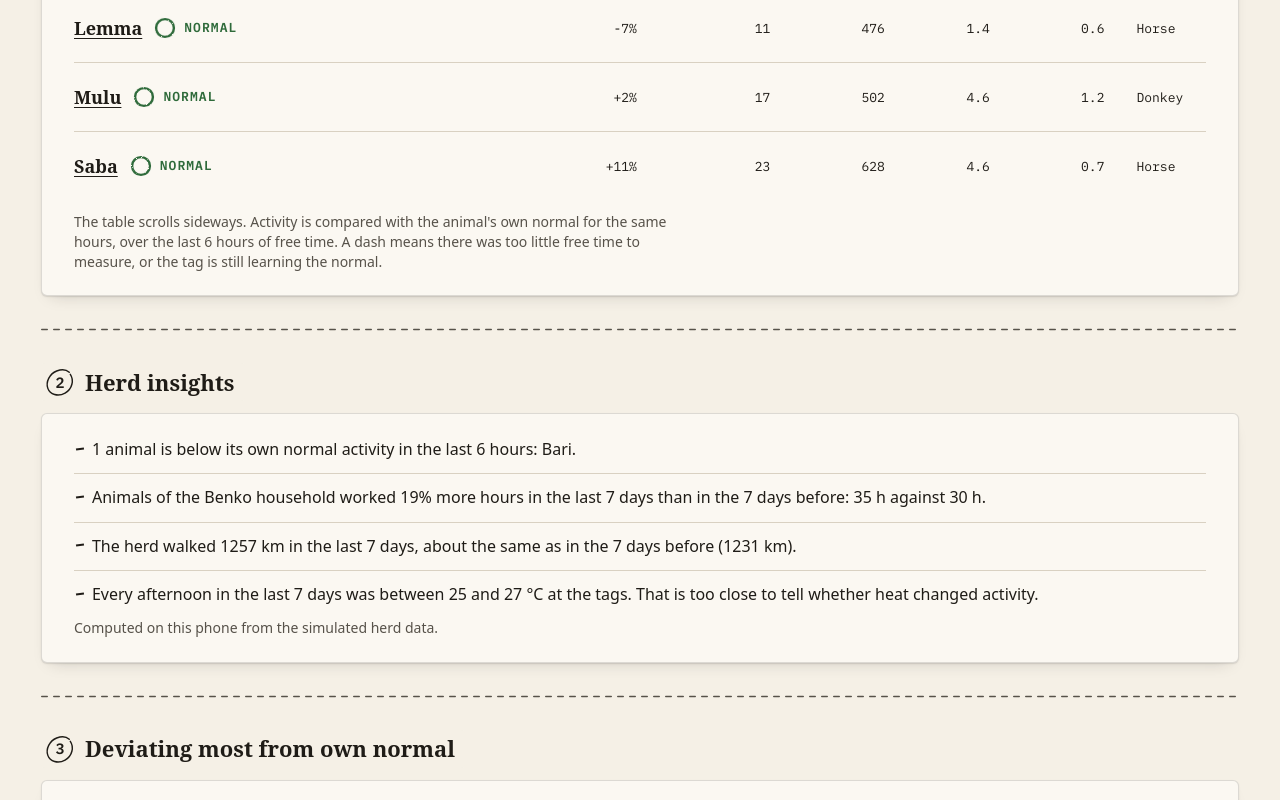
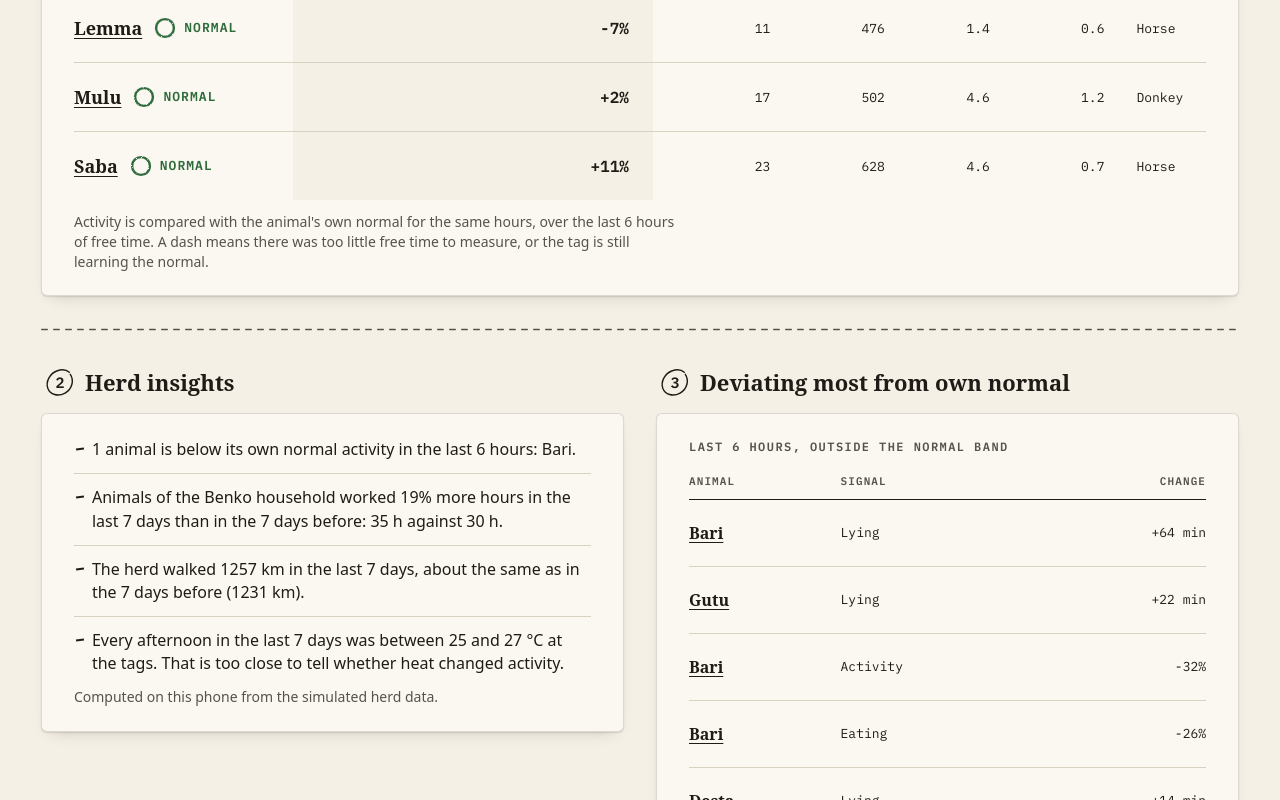
Before and after one commit to ErikLHillbom/EQUORA, a React (Vite) app: page /stats in a window 1280 px wide. Shown: the part 1000-1800 px from the top of the page. Built offline with nearby package versions, Linux system fonts and the light colour scheme; a web font is replaced by a local one.

Commit message:
Show the whole statistics ledger on computers, insights beside the top list

```diff
--- a/src/herd/StatsScreen.tsx
+++ b/src/herd/StatsScreen.tsx
@@ -77,7 +77,7 @@ export default function StatsScreen() {
                           <StateStamp state={assessment.state} id={animal.id} />
                         </Link>
                       </th>
-                      <td className="num">
+                      <td className="num stats-col-activity">
                         {!act || !Number.isFinite(act.pct) ? (
                           dash
                         ) : assessment.state !== 'normal' && Math.abs(act.z) > BAND_Z ? (
@@ -101,13 +101,15 @@ export default function StatsScreen() {
             </Ledger>
           </div>
           <p className="herd-note stats-foot">
-            {t('herd.stats.scrollHint')} {t('herd.stats.ledger.note', { hours: RECENT_HOURS })}
+            <span className="stats-scrollhint">{t('herd.stats.scrollHint')} </span>
+            {t('herd.stats.ledger.note', { hours: RECENT_HOURS })}
           </p>
         </Slip>
       </section>
 
       <StitchDivider />
 
+      <div className="stats-pair">
         <section aria-labelledby="stats-insights-h">
           <NumberedHeading n={2} id="stats-insights-h">
             {t('herd.stats.insights.heading')}
@@ -128,7 +130,7 @@ export default function StatsScreen() {
           </Slip>
         </section>
 
-      <StitchDivider />
+        <StitchDivider className="stats-pair__divider" />
 
         <section aria-labelledby="stats-top-h">
           <NumberedHeading n={3} id="stats-top-h">
@@ -166,6 +168,7 @@ export default function StatsScreen() {
             {top.some((r) => r.deviation.signal === 'lying') && <p className="herd-note stats-foot">{t('herd.stats.top.lyingNote')}</p>}
           </Slip>
         </section>
+      </div>
     </Paper>
   )
 }
```
Lines whose indentation alone changed are shown as unchanged.
